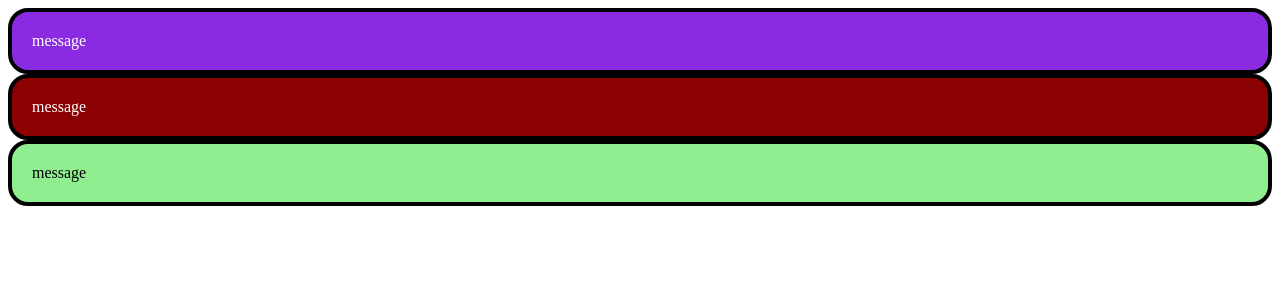
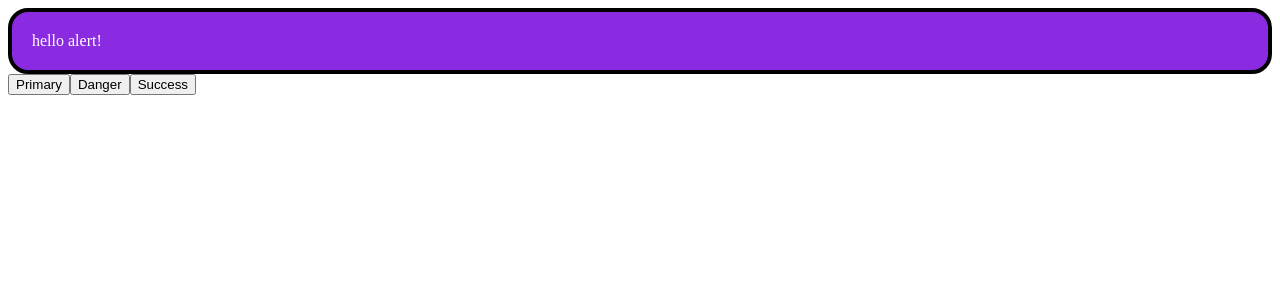
Before and after one commit to andreaborelli/angular17-demo, an Angular app: page / in a window 1280 px wide. Shown: the top 300 px of the page. Built offline with nearby package versions, Linux system fonts and the light colour scheme.

Commit message:
Dynamic class names con [class.Name]

```diff
--- a/src/app/app.component.ts
+++ b/src/app/app.component.ts
@@ -8,21 +8,25 @@ import { RouterOutlet } from '@angular/router';
   imports: [],
   template: `
 
-<div class="alert primary">
-        message
-    </div>
+<!-- dynamic class -->
+  <div
+    class="alert"
+    [class.primary]="alert.type === 'primary'"
+    [class.danger]="alert.type === 'danger'"
+    [class.success]="alert.type === 'success'"
+    >
+        {{alert.msg}}
+  </div>
 
-    <div class="alert danger">
-        message
-    </div>
+  <!-- rendiamolo dinamico -->
 
-    <div class="alert success">
-        message
-    </div>
+  <button (click)="alert = {type: 'primary', msg: 'primary'}">Primary</button>
+  <button (click)="alert = {type: 'danger', msg: 'danger'}">Danger</button>
+  <button (click)="alert = {type: 'success', msg: 'success'}">Success</button>
 
   `,
 
-  styles: `  /* la regola css non viene inserita in un array con parentesi quadre  */
+  styles: `  /* la regola css non viene inserita in un array con parentesi quadre */
     .alert {
       padding: 20px;
       border: 4px solid black;
@@ -44,6 +48,14 @@ import { RouterOutlet } from '@angular/router';
 })
 export class AppComponent {
 
+  // alert = 'success';
+  // msg = 'hello alert!';
+
+  // oggetto alert
+  alert = {
+    type: 'primary',
+    msg: 'hello alert!',
+  }
 
 
 }
```
